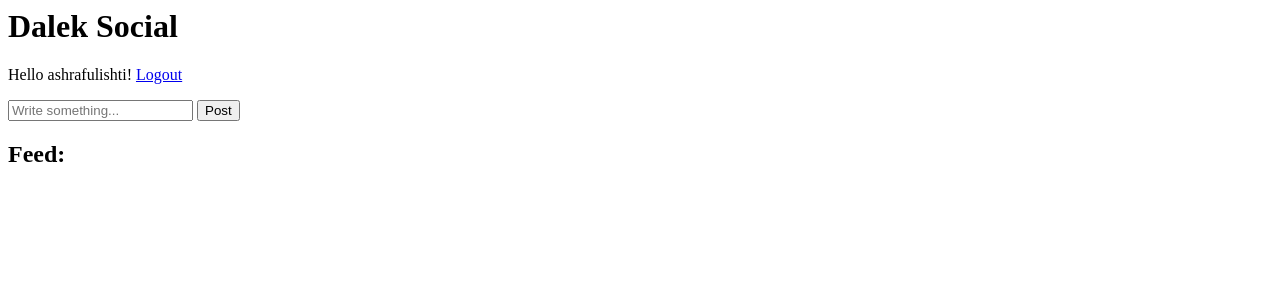
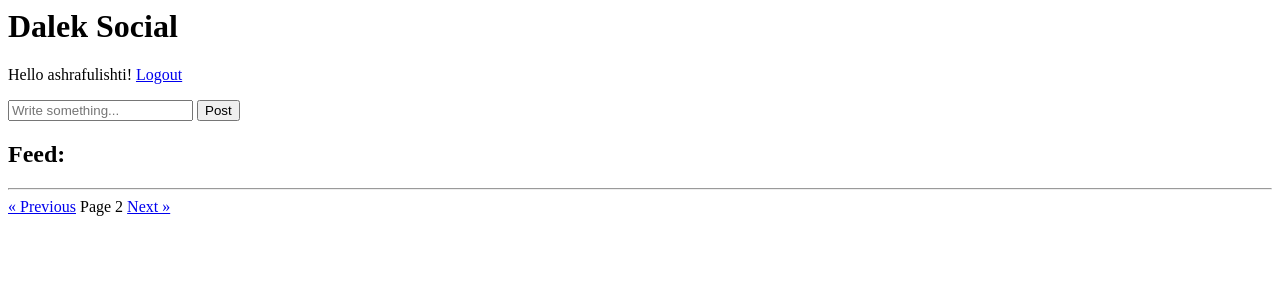
Before and after one commit to ashrafulishti/Dalek-s-World, a Flask app: page /?page=2 in a window 1280 px wide. Shown: the top 300 px of the page. Run offline with Flask 3, Linux system fonts and the light colour scheme; a user stored in the database is signed in; data that the repository does not hold is empty; some libraries are stand-ins or nearby versions.

Commit message:
Update home.html

```diff
--- a/templates/home.html
+++ b/templates/home.html
@@ -1,4 +1,5 @@
 <h1>Dalek Social</h1>
+
 {% if session.username %}
     <p>Hello {{ session.username }}! <a href="/logout">Logout</a></p>
     <form action="/post" method="POST">
@@ -10,10 +11,22 @@
 {% endif %}
 
 <h2>Feed:</h2>
+
 {% for post in posts %}
     <p>
         <b>{{ post['username'] }}</b>
-        <small>at {{ post['created_at'] }}</small><br>
+        <small>at {{ post['created_at'].strftime('%Y-%m-%d %H:%M') }}</small><br>
         {{ post['content'] }}
     </p>
 {% endfor %}
+
+<hr>
+<div>
+    {% if page > 1 %}
+        <a href="/?page={{ page - 1 }}">&laquo; Previous</a>
+    {% endif %}
+
+    <span>Page {{ page }}</span>
+
+    <a href="/?page={{ page + 1 }}">Next &raquo;</a>
+</div>
```
